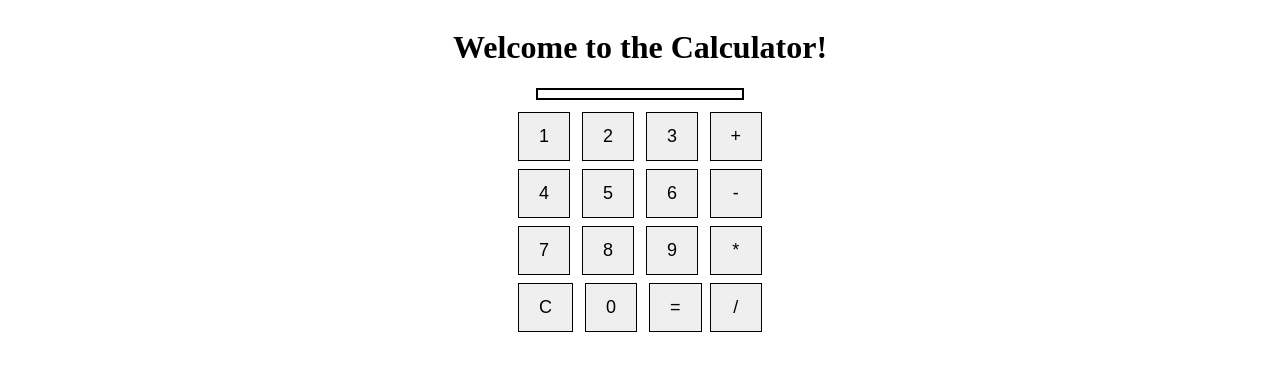
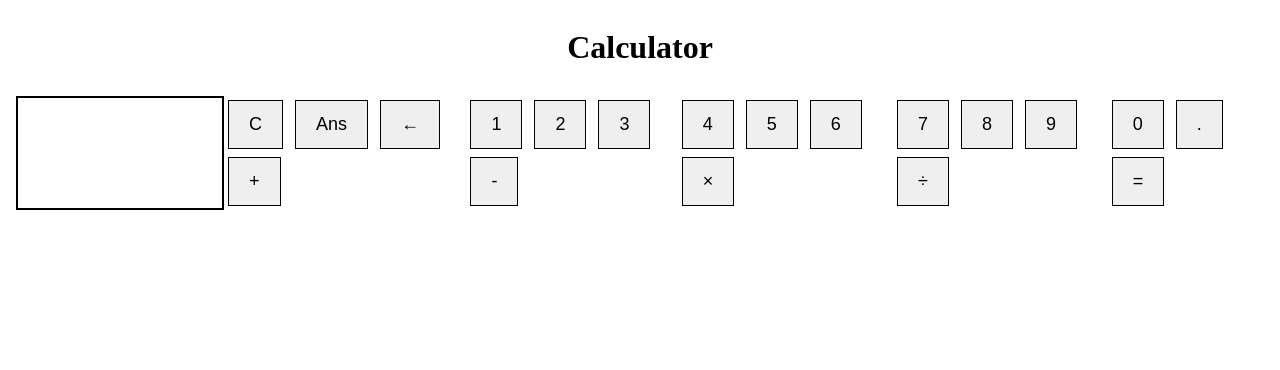
Before and after one commit to Teddies1/odin-calculator, a plain HTML site: page index.html in a window 1280 px wide. Drawn offline with Linux system fonts and the light colour scheme.

Commit message:
changed arrangement and added new buttons

```diff
--- a/index.html
+++ b/index.html
@@ -10,41 +10,44 @@
   </head>
   <body>
       <h1>
-        Welcome to the Calculator!
+        Calculator
       </h1>
       <!-- <input class="result-screen"> -->
-      <div class="result"></div>
+
       <div class="calc-container">
-          <div class="number-container">
+            <div class="result">
+
+            </div>
+            <div class="row">
+                <button class="clear">C</button>
+                <button class="answer">Ans</button>
+                <button class="backspace">&#8592</button>
+                <button class="operation">+</button>
+            </div>
             <div class="row">
                 <button class="number">1</button>
                 <button class="number">2</button>
                 <button class="number">3</button>
+                <button class="operation">-</button>
             </div>
             <div class="row">
                 <button class="number">4</button>
                 <button class="number">5</button>
                 <button class="number">6</button>
+                <button class="operation">&#215</button>
             </div>
             <div class="row">
                 <button class="number">7</button>
                 <button class="number">8</button>
                 <button class="number">9</button>
+                <button class="operation">&#247</button>
             </div>
             <div class="row">
-                  <button class="clear">C</button>
-                  <button class="number">0</button>
+                <button id="zero" class="number">0</button>
+                <button class="decimal">.</button>
                 <button class="equal">=</button>
+
             </div>
       </div>
-          <div class="operation-container">
-              <button class="operation">+</button>
-              <button class="operation">-</button>
-              <button class="operation">*</button>
-              <button class="operation">/</button>
-          </div>
-      </div>
-
-
   </body>
 </html>
```
Lines whose indentation alone changed are shown as unchanged.
